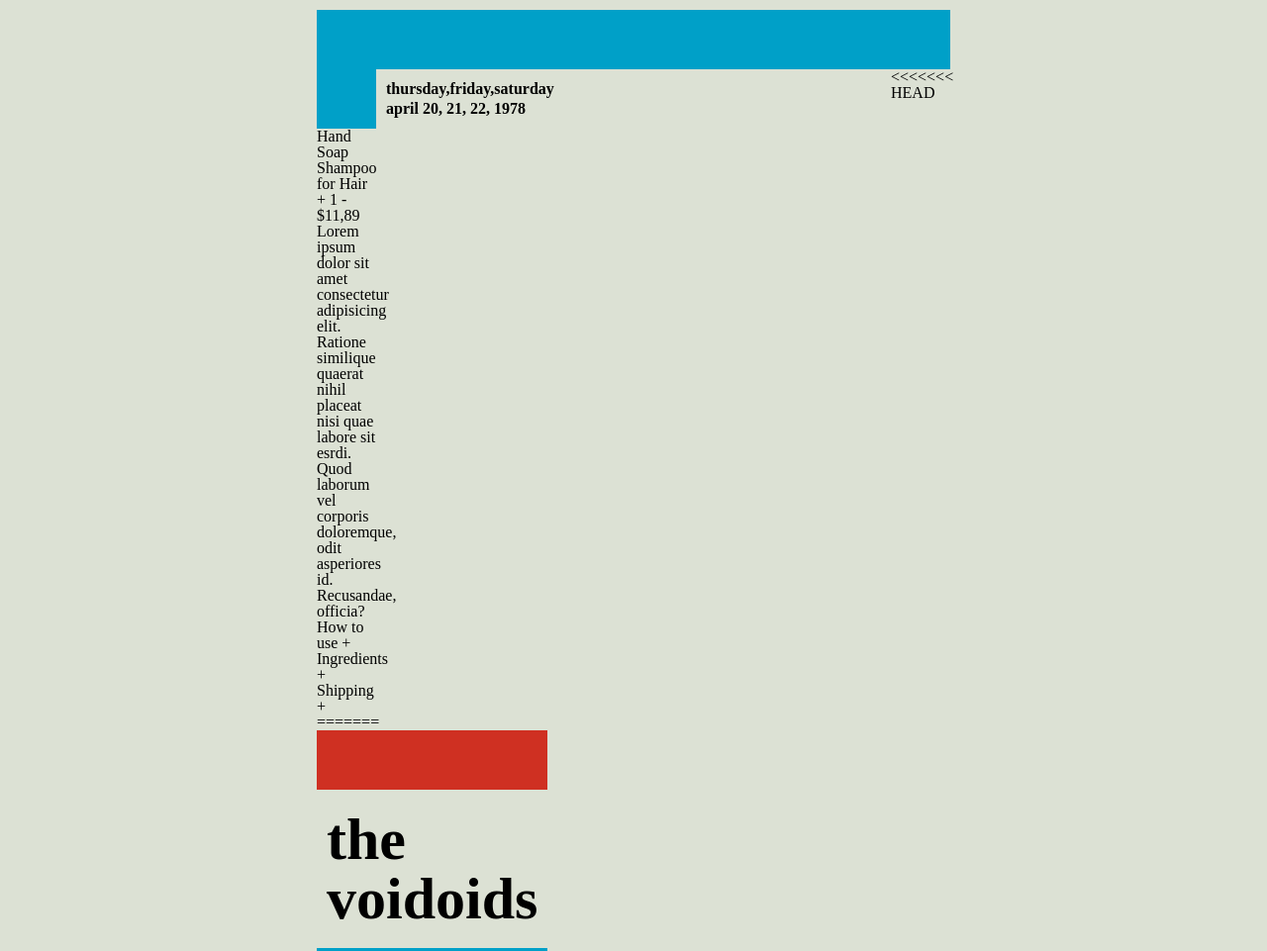
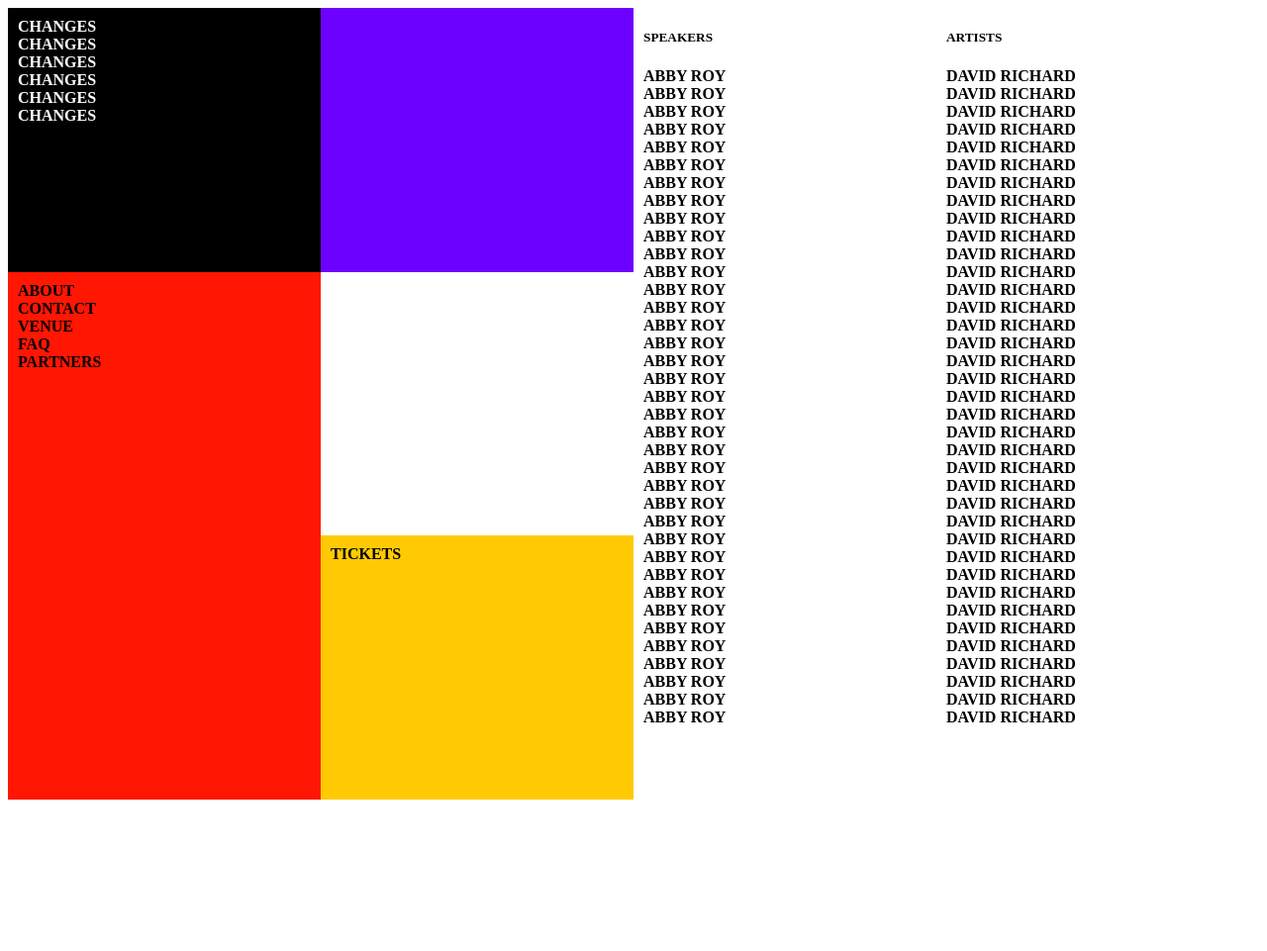
Before and after one commit to a9com12/thirdcssmaster, a website built with Vite: page index.html in a window 1280 px wide. Shown: the top 961 px of the page at 99% size. After the commit the page ends 816 px from the top, so only its background shows below. Built offline with nearby package versions, Linux system fonts and the light colour scheme.

Commit message:
cssmaster

```diff
--- a/index.html
+++ b/index.html
@@ -5,70 +5,119 @@
   <meta charset="UTF-8" />
   <meta name="viewport" content="width=device-width, initial-scale=1.0" />
   <title>CSS Master</title>
-  <link rel="stylesheet" href="styles/style.scss">
-  <script src="https://kit.fontawesome.com/7c06ed28f4.js" crossorigin="anonymous"></script>
-  <script src="/JS/app.js"></script>
+  <link rel="stylesheet" href="style.css">
+
+
 </head>
 
 <body>
-  <div class="poster">
-    <div class="bar"></div>
-    <div class="bar"></div>
-    <div class="top">
-      <span>thursday,friday,saturday <br> april 20, 21, 22, 1978</span>
+  <section class="color">
+    <div class="color__box">
+      <h4>changes</h4>
+      <h4>changes</h4>
+      <h4>changes</h4>
+      <h4>changes</h4>
+      <h4>changes</h4>
+      <h4>changes</h4>
     </div>
-    <<<<<<< HEAD </header>
-      <section class="product">
-        <div class="product__img">
-        </div>
-        <div class="product__info">
-          <div class="product__header">
-            <span class="product__category">Hand Soap</span>
-            <h1 class="product__title">Shampoo for Hair</h1>
-            <div class="product__add-to-cart">
-              <div class="product__qty">
-                <span class="product__plus">+</span>
-                <span class="product__total--qty">1</span>
-                <span class="product__minus">-</span>
+    <div class="color__box"></div>
+    <div class="color__box">
+      <h4>about</h4>
+      <h4>contact</h4>
+      <h4>venue</h4>
+      <h4>faq</h4>
+      <h4>partners</h4>
+    </div>
+    <div class="color__box"></div>
+    <div class="color__box">
+      <span>tickets</span>
+    </div>
+  </section>
+  <section class="article">
+    <div class="speakers">
+      <h5>speakers</h5>
+      <h4>abby roy</h4>
+      <h4>abby roy</h4>
+      <h4>abby roy</h4>
+      <h4>abby roy</h4>
+      <h4>abby roy</h4>
+      <h4>abby roy</h4>
+      <h4>abby roy</h4>
+      <h4>abby roy</h4>
+      <h4>abby roy</h4>
+      <h4>abby roy</h4>
+      <h4>abby roy</h4>
+      <h4>abby roy</h4>
+      <h4>abby roy</h4>
+      <h4>abby roy</h4>
+      <h4>abby roy</h4>
+      <h4>abby roy</h4>
+      <h4>abby roy</h4>
+      <h4>abby roy</h4>
+      <h4>abby roy</h4>
+      <h4>abby roy</h4>
+      <h4>abby roy</h4>
+      <h4>abby roy</h4>
+      <h4>abby roy</h4>
+      <h4>abby roy</h4>
+      <h4>abby roy</h4>
+      <h4>abby roy</h4>
+      <h4>abby roy</h4>
+      <h4>abby roy</h4>
+      <h4>abby roy</h4>
+      <h4>abby roy</h4>
+      <h4>abby roy</h4>
+      <h4>abby roy</h4>
+      <h4>abby roy</h4>
+      <h4>abby roy</h4>
+      <h4>abby roy</h4>
+      <h4>abby roy</h4>
+      <h4>abby roy</h4>
+    </div>
+    <div class="artists">
+      <h5>artists</h5>
+      <h4>david richard</h4>
+      <h4>david richard</h4>
+      <h4>david richard</h4>
+      <h4>david richard</h4>
+      <h4>david richard</h4>
+      <h4>david richard</h4>
+      <h4>david richard</h4>
+      <h4>david richard</h4>
+      <h4>david richard</h4>
+      <h4>david richard</h4>
+      <h4>david richard</h4>
+      <h4>david richard</h4>
+      <h4>david richard</h4>
+      <h4>david richard</h4>
+      <h4>david richard</h4>
+      <h4>david richard</h4>
+      <h4>david richard</h4>
+      <h4>david richard</h4>
+      <h4>david richard</h4>
+      <h4>david richard</h4>
+      <h4>david richard</h4>
+      <h4>david richard</h4>
+      <h4>david richard</h4>
+      <h4>david richard</h4>
+      <h4>david richard</h4>
+      <h4>david richard</h4>
+      <h4>david richard</h4>
+      <h4>david richard</h4>
+      <h4>david richard</h4>
+      <h4>david richard</h4>
+      <h4>david richard</h4>
+      <h4>david richard</h4>
+      <h4>david richard</h4>
+      <h4>david richard</h4>
+      <h4>david richard</h4>
+      <h4>david richard</h4>
+      <h4>david richard</h4>
 
-              </div>
-              <span class="product__price">$11,89</span>
-            </div>
-          </div>
-          <div class="product__footer">
-            <div class="product__description">
-              <p>
-                Lorem ipsum dolor sit amet consectetur adipisicing elit. Ratione similique quaerat nihil placeat nisi
-                quae
-                labore sit esrdi. Quod laborum vel corporis doloremque, odit asperiores id. Recusandae, officia?
-              </p>
-            </div>
-            <div class="product__faq">
-              <div class="product__question"> How to use <span>+</span> </div>
-              <div class="product__question"> Ingredients <span>+</span> </div>
-              <div class="product__question"> Shipping <span>+</span> </div>
 
-            </div>
-            =======
-            <div class="bar"></div>
-            <div class="bar"></div>
-            <div class="main">
-              <div class="main-row"></div>
-              <div class="main-row">
-                <span> the <br>voidoids</span>
-              </div>
-              <div class="main-row"></div>
-            </div>
-            <div class="bar"></div>
-            <div class="bar"></div>
-            <div class="bottom">
-              <span>with the erasers and the ghosts</span>
-              <span>at cbgb and omfug <br> 315 bowery at bleecker <br> new york, new york</span>
-            </div>
-            <div class="bar">
-            </div>
-            <div class="bar"></div>
-          </div>
+
+    </div>
+  </section>
 </body>
 
 </html>
--- /dev/null
+++ b/style.css
@@ -0,0 +1,50 @@
+body {
+    display: grid;
+    height:100vh;
+    grid-template-columns: repeat(2,1fr);
+    text-transform: uppercase
+    ;
+}
+
+
+.color {
+    display: grid;
+    grid-template-columns: repeat(2,1fr);
+    grid-template-rows: repeat(3,1fr);
+}
+
+.color__box {
+    padding:10px;
+    font-weight: 600;
+}
+
+.color__box:first-child {
+    background-color: black;
+    color:white;
+}
+
+.color__box:nth-child(2) {
+    background-color: #6C01FF;
+}
+
+.color__box:nth-child(3) {
+    background-color: #FF1603;
+    grid-row:  span 2;
+}
+.color__box:nth-child(4) {
+    background-color: white;
+}
+.color__box:nth-child(5) {
+    background-color: #FFCA04;
+}
+
+.article {
+    text-align: left;
+    display: grid;
+    grid-template-columns: repeat(2,1fr);
+    margin:0px 10px;
+}
+
+h4 {
+    margin: 0;
+}
--- a/styles/reset.css
+++ /dev/null
@@ -1,137 +0,0 @@
-/* http://meyerweb.com/eric/tools/css/reset/
-   v2.0 | 20110126
-   License: none (public domain)
-*/
-
-html,
-body,
-div,
-span,
-applet,
-object,
-iframe,
-h1,
-h2,
-h3,
-h4,
-h5,
-h6,
-p,
-blockquote,
-pre,
-a,
-abbr,
-acronym,
-address,
-big,
-cite,
-code,
-del,
-dfn,
-em,
-img,
-ins,
-kbd,
-q,
-s,
-samp,
-small,
-strike,
-strong,
-sub,
-sup,
-tt,
-var,
-b,
-u,
-i,
-center,
-dl,
-dt,
-dd,
-ol,
-ul,
-li,
-fieldset,
-form,
-label,
-legend,
-table,
-caption,
-tbody,
-tfoot,
-thead,
-tr,
-th,
-td,
-article,
-aside,
-canvas,
-details,
-embed,
-figure,
-figcaption,
-footer,
-header,
-hgroup,
-menu,
-nav,
-output,
-ruby,
-section,
-summary,
-time,
-mark,
-audio,
-video {
-  margin: 0;
-  padding: 0;
-  border: 0;
-  font-size: 100%;
-  font: inherit;
-  vertical-align: baseline;
-}
-/* HTML5 display-role reset for older browsers */
-article,
-aside,
-details,
-figcaption,
-figure,
-footer,
-header,
-hgroup,
-menu,
-nav,
-section {
-  display: block;
-}
-body {
-  line-height: 1;
-}
-ol,
-ul {
-  list-style: none;
-}
-blockquote,
-q {
-  quotes: none;
-}
-blockquote:before,
-blockquote:after,
-q:before,
-q:after {
-  content: "";
-  content: none;
-}
-table {
-  border-collapse: collapse;
-  border-spacing: 0;
-}
-
-input:focus {
-  outline: none;
-}
-a {
-  color: inherit;
-  text-decoration: none;
-}
--- a/styles/style.scss
+++ /dev/null
@@ -1,87 +0,0 @@
-@import "reset.css";
-
-$blue: #00A0C8;
-$red:#CF3022;
-$darkred:#573533;
-$beige: #DCE1D4;
-
-body {
-  height:100vh;
-  width:100vw;
-  background-color: $beige;
-  display: flex;
-  justify-content: center;
-  .poster {
-    .top {
-      display: flex;
-      align-items: flex-end;
-      span {
-        font-weight: 800;
-        padding:10px;
-        line-height: 20px;
-      }
-    }
-    .main {
-      display: grid;
-      grid-template-rows: 60px 1fr 60px;
-      .main-row {
-        font-weight: 800;
-        font-size: 60px;
-        &:first-child {
-          background-color: $red;
-        }
-        &:nth-child(2) {
-          display: flex;
-          span {
-            padding:20px 10px;
-
-          }
-        }
-        &:last-child {
-          background-color: $blue;
-        }
-      }
-    }
-    .bottom {
-        display: flex;
-        flex-direction: column;
-        justify-content: space-between;
-        span {
-          padding:10px;
-          font-weight: 800;
-          line-height: 20px;
-        }
-    }
-    padding:10px;
-    width:50%;
-    height:100%;
-    display: grid;
-    grid-template-columns: 60px 1fr 60px;
-    grid-template-rows: 60px 1fr 1fr 1fr 60px;
-    .bar {
-      &:first-child {
-        grid-column: span 3;
-        background-color: $blue;
-      }
-      &:nth-child(2),
-      &:nth-child(4) {
-        grid-row: span 1;
-        background-color: $blue;
-      }
-      &:nth-child(5),
-      &:nth-child(7) {
-        grid-row: span 1;
-        background-color: $darkred;
-      }
-      &:nth-child(8),
-      &:nth-child(10) {
-        grid-row: span 1;
-        background-color: $red;
-      }
-      &:nth-child(11) {
-        grid-column:  span 3;
-        background-color: $red;
-      }
-    }
-  }
-}
```
